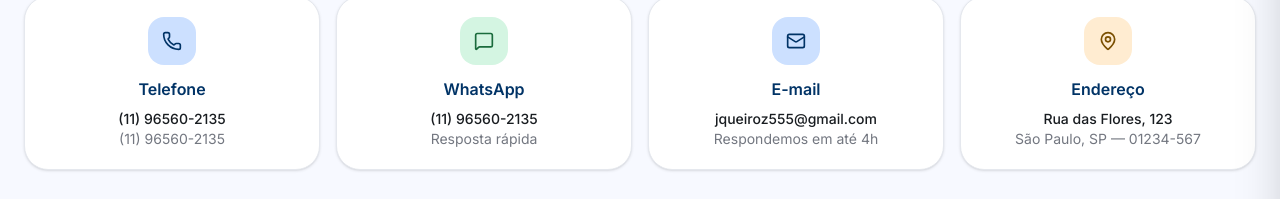
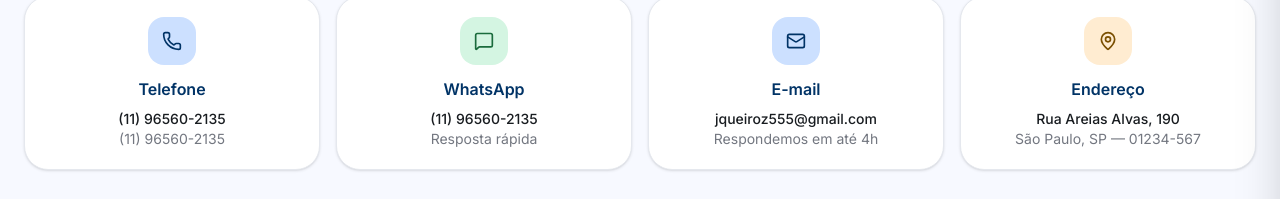
Before and after one commit to QueirozMoura/assistencia-tecnica, a React (Vite) app in the folder frontend/: page /contato in a window 1280 px wide. Shown: the part 333-532 px from the top of the page. Built offline with nearby package versions, Linux system fonts and the light colour scheme; no server answers.

Commit message:
colocando o endereço da loja fisica

```diff
--- a/frontend/src/pages/Contact.jsx
+++ b/frontend/src/pages/Contact.jsx
@@ -32,7 +32,7 @@ const contactInfo = [
   {
     icon: MapPin,
     title: 'Endereço',
-    lines: ['Rua das Flores, 123', 'São Paulo, SP — 01234-567'],
+    lines: ['Rua Areias Alvas, 190', 'São Paulo, SP — 01234-567'],
     color: 'bg-[#ffecd1]',
     iconColor: 'text-[#7a4f00]',
   },
```
